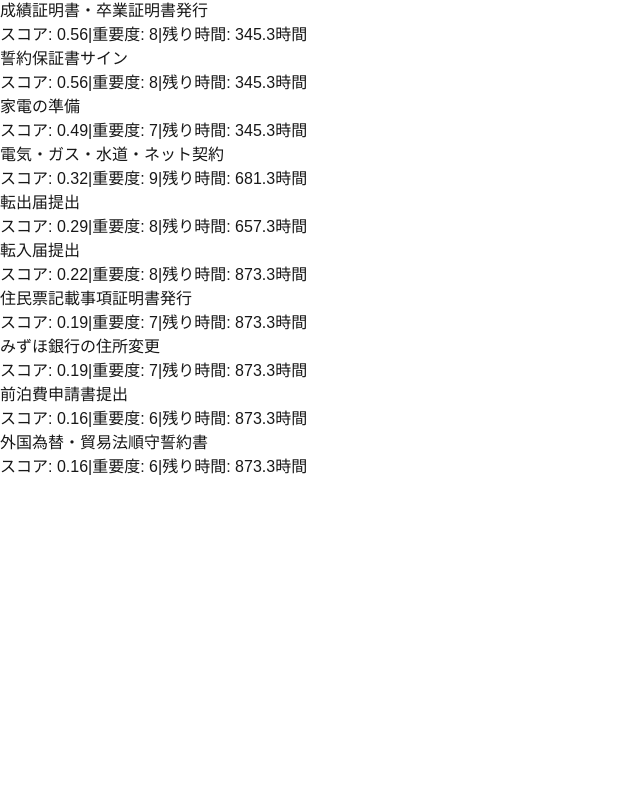
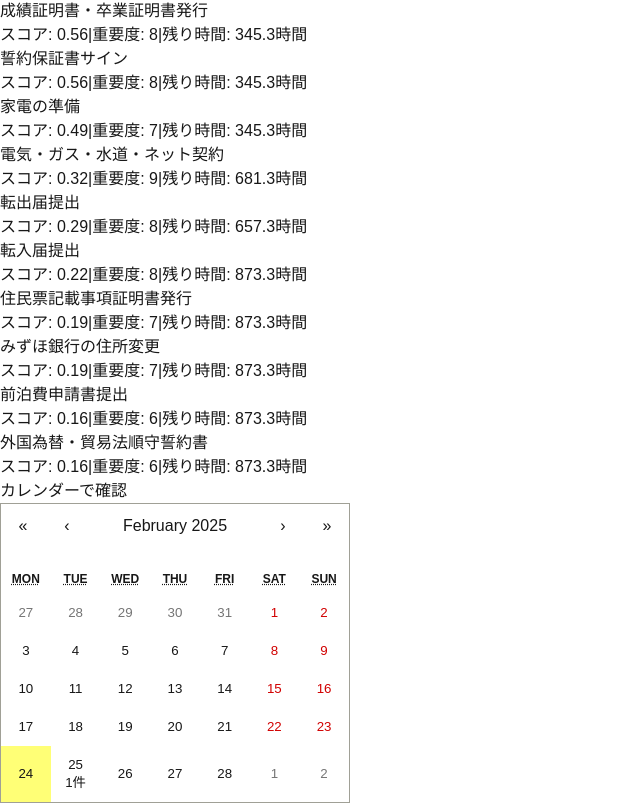
Before and after one commit to kuuchan-code/TaskHaven, a Next.js app: page / in a window 1280 px wide. Shown: the part 385-1188 px from the top of the page, without its empty margins (0-640 px from the left). Before the commit the page ends 864 px from the top, so only its background shows below. Built offline with nearby package versions, Linux system fonts and the light colour scheme.

Commit message:
カレンダー表示機能を追加

```diff
--- /dev/null
+++ b/src/app/components/CalendarView.tsx
@@ -0,0 +1,83 @@
+// src/app/components/CalendarView.tsx
+"use client";
+
+import React, { useState } from 'react';
+import Calendar from 'react-calendar';
+import 'react-calendar/dist/Calendar.css';
+
+export type Task = {
+  title: string;
+  importance: number;
+  deadline: string | null; // "YYYY-MM-DD HH:mm" or null
+};
+
+interface CalendarViewProps {
+  tasks: Task[];
+}
+
+// ユーティリティ：Date を "YYYY-MM-DD" 形式に変換
+const formatDate = (date: Date) => {
+  const year = date.getFullYear();
+  const month = String(date.getMonth() + 1).padStart(2, '0');
+  const day = String(date.getDate()).padStart(2, '0');
+  return `${year}-${month}-${day}`;
+};
+
+const CalendarView: React.FC<CalendarViewProps> = ({ tasks }) => {
+  const [selectedDate, setSelectedDate] = useState<Date | null>(null);
+
+  // 選択された日付に一致するタスクを抽出
+  const tasksOnDate = (date: Date) => {
+    const targetDateString = formatDate(date);
+    return tasks.filter(task => {
+      if (task.deadline) {
+        // "YYYY-MM-DD HH:mm" の空白を "T" に置換して Date に変換
+        const taskDate = new Date(task.deadline.replace(' ', 'T'));
+        const taskDateString = formatDate(taskDate);
+        return taskDateString === targetDateString;
+      }
+      return false;
+    });
+  };
+
+  return (
+    <div className="mt-8">
+      <h2 className="text-2xl font-semibold text-gray-700 mb-4">カレンダーで確認</h2>
+      <Calendar
+        onChange={(date) => setSelectedDate(date as Date)}
+        tileContent={({ date, view }) => {
+          if (view === 'month') {
+            const tasksForDate = tasksOnDate(date);
+            return tasksForDate.length > 0 ? (
+              <div className="text-xs text-red-500 mt-1">
+                {tasksForDate.length}件
+              </div>
+            ) : null;
+          }
+          return null;
+        }}
+        className="mx-auto"
+      />
+      {selectedDate && (
+        <div className="mt-4 p-4 bg-white shadow rounded">
+          <h3 className="text-xl font-medium mb-2">
+            {selectedDate.toLocaleDateString()} のタスク
+          </h3>
+          {tasksOnDate(selectedDate).length > 0 ? (
+            <ul className="list-disc pl-5">
+              {tasksOnDate(selectedDate).map((task, index) => (
+                <li key={index} className="mb-1">
+                  <span className="font-medium">{task.title}</span> (重要度: {task.importance}, 期限: {task.deadline})
+                </li>
+              ))}
+            </ul>
+          ) : (
+            <p className="text-gray-600">この日にタスクはありません。</p>
+          )}
+        </div>
+      )}
+    </div>
+  );
+};
+
+export default CalendarView;
--- /dev/null
+++ b/src/app/components/CalendarWrapper.tsx
@@ -0,0 +1,16 @@
+// src/app/components/CalendarWrapper.tsx
+"use client";
+
+import dynamic from 'next/dynamic';
+import { Task } from '../page'; // 型定義を共通化する場合。適宜パス調整してください。
+
+// クライアント側でのみレンダリングするためssr: falseを指定
+const CalendarView = dynamic(() => import('./CalendarView'), { ssr: false });
+
+interface CalendarWrapperProps {
+  tasks: Task[];
+}
+
+export default function CalendarWrapper({ tasks }: CalendarWrapperProps) {
+  return <CalendarView tasks={tasks} />;
+}
--- a/src/app/page.tsx
+++ b/src/app/page.tsx
@@ -1,8 +1,9 @@
-// app/page.tsx
+// src/app/page.tsx
 import { promises as fs } from 'fs';
 import path from 'path';
+import CalendarWrapper from './components/CalendarWrapper';
 
-type Task = {
+export type Task = {
   title: string;
   importance: number;
   deadline: string | null; // "YYYY-MM-DD" or null
@@ -19,14 +20,13 @@ export default async function Page() {
     .filter(task => task.deadline === null)
     .sort((a, b) => b.importance - a.importance);
 
-  // (2) 期限が設定されているタスクについて、残り時間の逆数×importance×調整係数でスコア計算
-  const ADJUSTMENT_FACTOR = 24; // 必要に応じて調整
+  // (2) 期限付きタスクのスコア計算（残り時間の逆数×importance×調整係数）
+  const ADJUSTMENT_FACTOR = 24;
   const now = new Date();
   const tasksWithDeadline = tasks
     .filter(task => task.deadline !== null)
     .map(task => {
       const deadlineDate = new Date(task.deadline as string);
-      // 残り時間を計算（小数点以下も含む）。マイナスの場合は最低1時間として扱う。
       const diffTime = deadlineDate.getTime() - now.getTime();
       const remainingHours = Math.max(diffTime / (1000 * 60 * 60), 1);
       const score = task.importance * (1 / remainingHours) * ADJUSTMENT_FACTOR;
@@ -59,7 +59,7 @@ export default async function Page() {
           )}
         </section>
 
-        <section>
+        <section className="mb-12">
           <h2 className="text-2xl font-semibold text-gray-700 mb-4">
             期限付きタスク (スコア降順: importance × 1/残り時間 × 調整係数)
           </h2>
@@ -84,6 +84,9 @@ export default async function Page() {
             <p className="text-gray-600">期限付きタスクはありません。</p>
           )}
         </section>
+
+        {/* カレンダー表示用のクライアントコンポーネント */}
+        <CalendarWrapper tasks={tasks.filter(task => task.deadline !== null)} />
       </div>
     </main>
   );
```
Also changed, not shown: package.json (+8 -6 lines), 1 other file (tests, documents, lock files or other folders).
